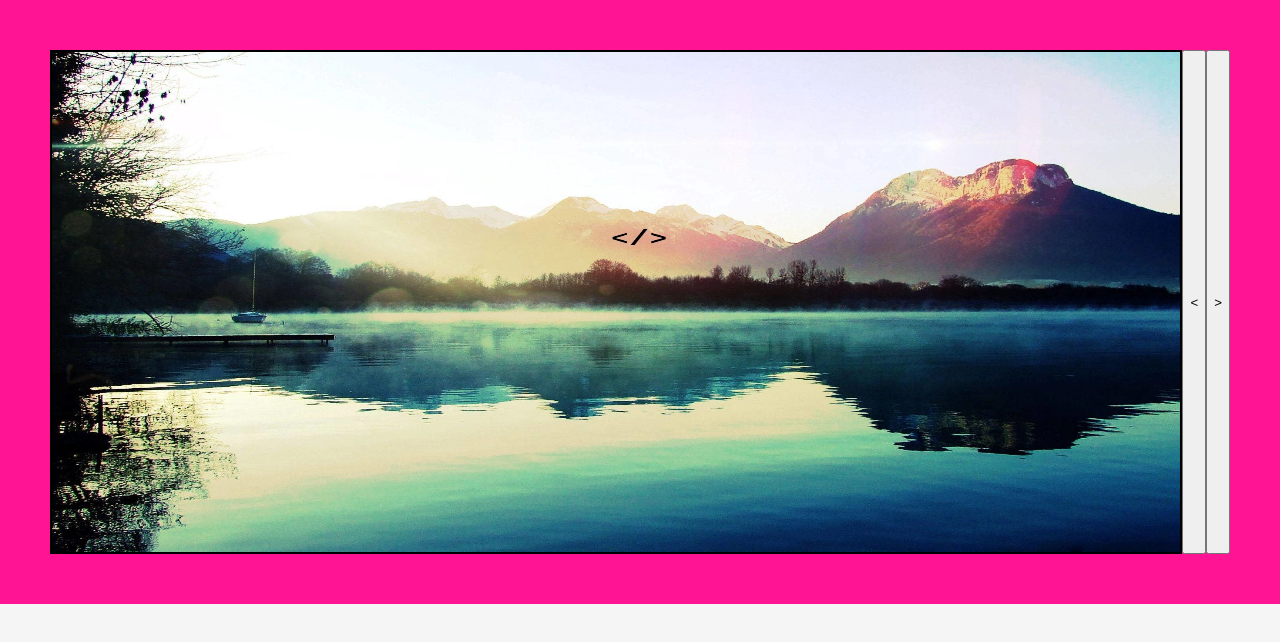
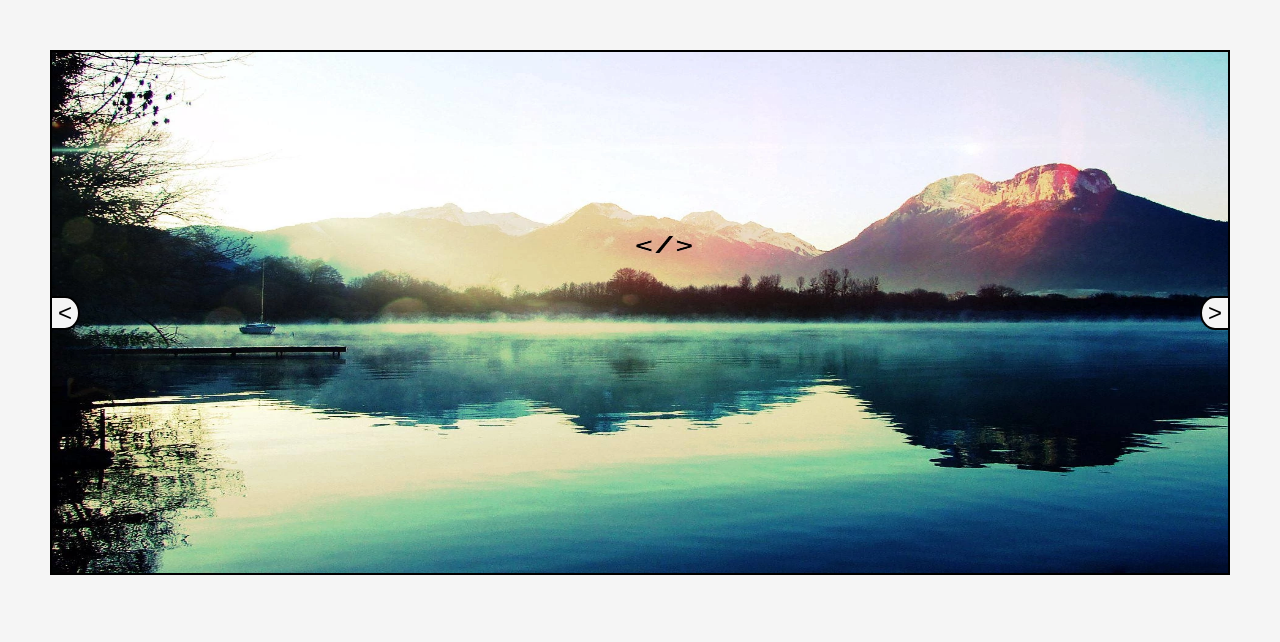
Before and after one commit to AdrianValladaresDiaz/uniq-front, a Next.js app: page / in a window 1280 px wide. Shown: the top 642 px of the page. Built offline with nearby package versions, Linux system fonts and the light colour scheme.

Commit message:
implemented fade time as prop

```diff
--- a/components/Hero/Hero.tsx
+++ b/components/Hero/Hero.tsx
@@ -1,24 +1,25 @@
 import { ReactNode, useEffect, useRef, useState } from "react";
 import styled from "styled-components";
+import mediaBreackPoints from "../../styles/mediaBreakPoints";
+import { HeroButton, StyledHero } from "./styles";
 
 interface HeroProps {
   content: ReactNode[];
+  slideDuration: number;
 }
 
-const Hero = ({ content }: HeroProps) => {
+const Hero = ({ content, slideDuration }: HeroProps) => {
   const [index, setIndex] = useState(0);
   const centerRef = useRef<HTMLDivElement>(null);
   const leftRef = useRef<HTMLDivElement>(null);
   const rightRef = useRef<HTMLDivElement>(null);
-
-  useEffect(() => {}, [index]);
 
   const moveLeft = () => {
     leftRef.current?.classList.add("hero-content__left--centered");
     setTimeout(() => {
       leftRef.current?.classList.remove("hero-content__left--centered");
       setIndex((index + content.length - 1) % content.length);
-    }, 1500);
+    }, slideDuration);
   };
 
   const moveRight = () => {
@@ -26,7 +27,7 @@ const Hero = ({ content }: HeroProps) => {
     setTimeout(() => {
       rightRef.current?.classList.remove("hero-content__right--centered");
       setIndex((index + 1) % content.length);
-    }, 1500);
+    }, slideDuration);
   };
 
   const findNextContentIndex = (direction: "left" | "right") => {
@@ -36,7 +37,7 @@ const Hero = ({ content }: HeroProps) => {
   };
 
   return (
-    <StyledHero className="hero">
+    <StyledHero className="hero" slideDuration={`${slideDuration}ms`}>
       <div className="hero-content">
         <div className="hero-content__center" ref={centerRef}>
           {content[index]}
@@ -47,55 +48,15 @@ const Hero = ({ content }: HeroProps) => {
         <div className="hero-content__right" ref={rightRef}>
           {content[findNextContentIndex("right")]}
         </div>
+        <HeroButton onClick={moveLeft} title="move hero left" edge="left">
+          {"<"}
+        </HeroButton>
+        <HeroButton onClick={moveRight} title="move hero right" edge="right">
+          {">"}
+        </HeroButton>
       </div>
-      <button onClick={moveLeft} title="move hero left">
-        {"<"}
-      </button>
-      <button onClick={moveRight} title="move hero right">
-        {">"}
-      </button>
     </StyledHero>
   );
 };
 
-const StyledHero = styled.article`
-  width: 100%;
-  background-color: deeppink;
-  padding: 50px;
-  display: flex;
-  & > .hero-content {
-    background-color: deepskyblue;
-    width: 100%;
-    overflow-x: hidden;
-    display: flex;
-    position: relative;
-    & > * {
-      width: 100%;
-      flex: 1 0 auto;
-      border: 2px solid black;
-      position: absolute;
-      &.hero-content {
-        height: auto;
-        &__center {
-          position: relative;
-        }
-        &__left {
-          transform: translateX(-100%);
-          &--centered {
-            transition: all 1s linear;
-            transform: translateX(0);
-          }
-        }
-        &__right {
-          transform: translateX(100%);
-          &--centered {
-            transition: all 1s linear;
-            transform: translateX(0);
-          }
-        }
-      }
-    }
-  }
-`;
-
 export default Hero;
--- /dev/null
+++ b/components/Hero/styles.ts
@@ -0,0 +1,64 @@
+import styled from "styled-components";
+import mediaBreackPoints from "../../styles/mediaBreakPoints";
+
+interface StyledHeroProps {
+  slideDuration?: string;
+}
+
+export const StyledHero = styled.article<StyledHeroProps>`
+  width: 100%;
+  display: flex;
+  & > .hero-content {
+    background-color: deepskyblue;
+    width: 100%;
+    overflow-x: hidden;
+    display: flex;
+    position: relative;
+    & > * {
+      width: 100%;
+      flex: 1 0 auto;
+      border: 2px solid black;
+      position: absolute;
+      &.hero-content {
+        height: auto;
+        &__center {
+          position: relative;
+        }
+        &__left {
+          transform: translateX(-100%);
+          &--centered {
+            transition: all ${(props) => props.slideDuration} linear;
+            transform: translateX(0);
+          }
+        }
+        &__right {
+          transform: translateX(100%);
+          &--centered {
+            transition: all ${(props) => props.slideDuration} linear;
+            transform: translateX(0);
+          }
+        }
+      }
+    }
+  }
+  @media (min-width: ${mediaBreackPoints.tablet}) {
+    padding: 50px;
+  }
+`;
+
+interface HeroButtonProps {
+  edge?: "left" | "right";
+}
+
+export const HeroButton = styled.button<HeroButtonProps>`
+  position: absolute;
+  ${(props) => props.edge}: 0;
+  top: 50%;
+  transform: translateY(-50%);
+  max-width: min-content;
+  border: none;
+  border-radius: ${(props) =>
+    props.edge === "left" ? "0 50% 50% 0" : "50% 0 0 50%"};
+  background-color: ${(p) => p.theme.backgroundColor};
+  font-size: 1.5rem;
+`;
--- a/pages/index.tsx
+++ b/pages/index.tsx
@@ -24,7 +24,7 @@ const Home = ({ heroImages }: HomeProps): JSX.Element => {
     ));
   }, [heroImages]);
 
-  return <Hero content={heroContent} />;
+  return <Hero content={heroContent} slideDuration={1000} />;
 };
 
 export const getStaticProps = () => {
--- /dev/null
+++ b/styles/mediaBreakPoints.ts
@@ -0,0 +1,5 @@
+const mediaBreackPoints = {
+  tablet: "600px",
+};
+
+export default mediaBreackPoints;
```
